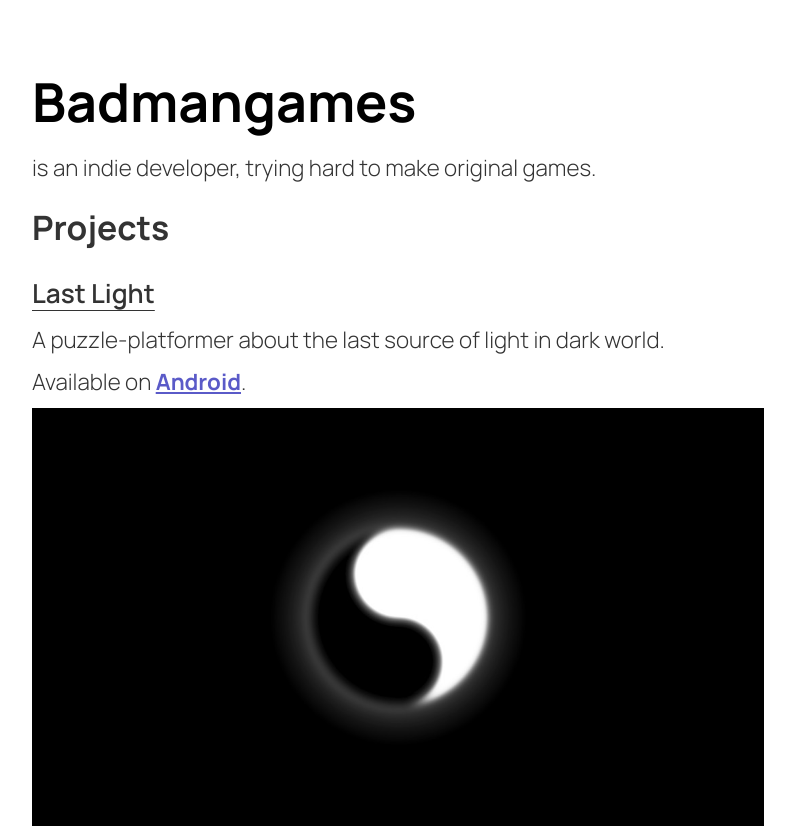
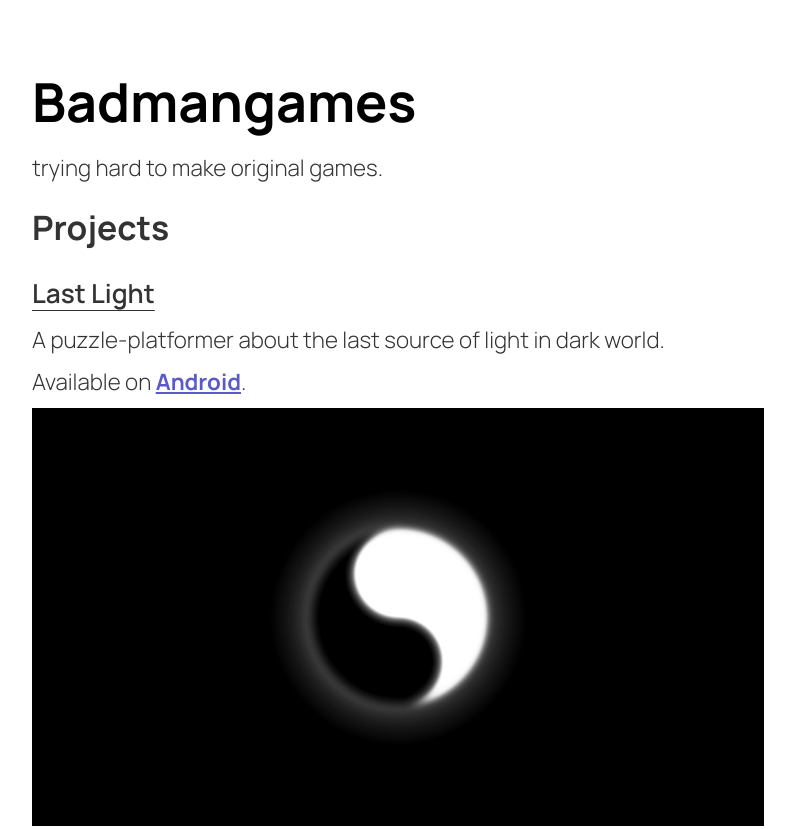
Before and after one commit to GenrihGrigoryan/badmangames, a plain HTML site: page index.html in a window 1280 px wide. Shown: the top 829 px of the page, without its empty margins (242-1037 px from the left). Drawn offline with Linux system fonts and the light colour scheme.

Commit message:
Update index.html

```diff
--- a/index.html
+++ b/index.html
@@ -33,7 +33,7 @@
 
   <h1 id="Name">Badmangames</h1>
 
-  is an indie developer, trying hard to make original games.
+  trying hard to make original games.
 
   <h2>Projects</h2>
 
```
